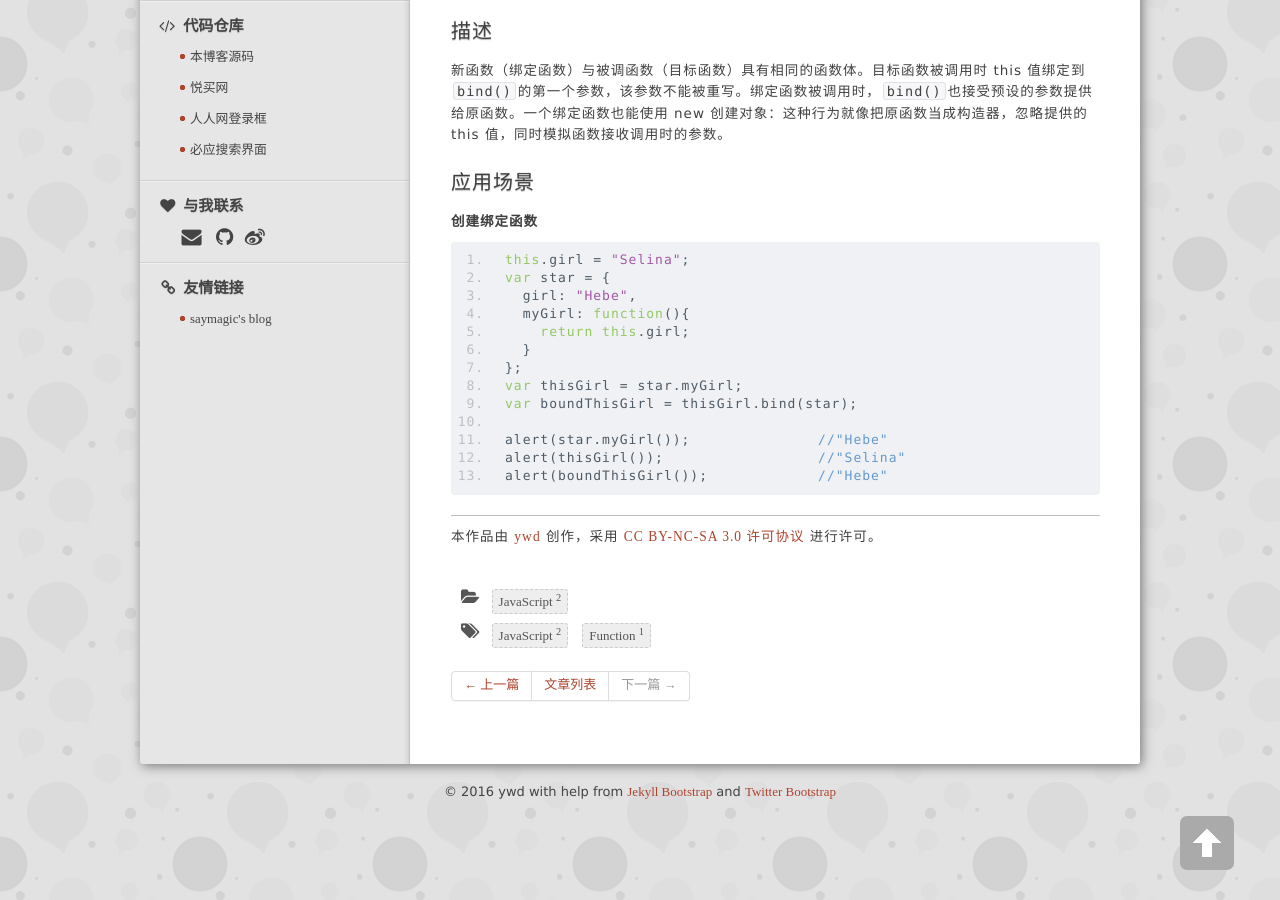
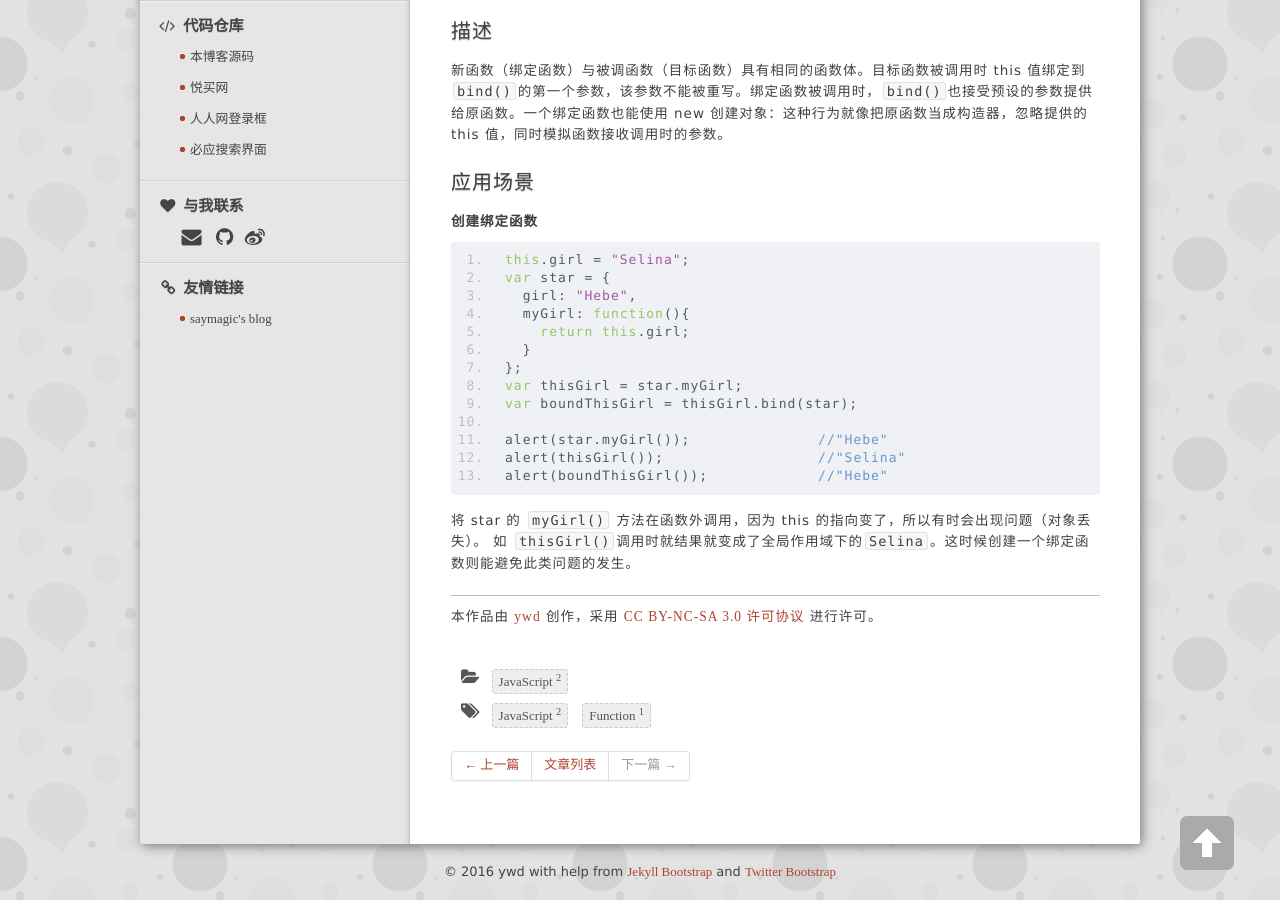
Before and after one commit to wendyppy/0-0-9.github.io, a Jekyll site: the page built from _posts/2016-07-22-apply-call-bind-in-js.md, in a window 1280 px wide and 900 px high, scrolled down 3936 px. Built offline with Jekyll 4.4.1, drawn with Linux system fonts in a browser that asks for light colours; nearby versions of some CDN libraries; library files that are not in the unit come from our copies; Markdown is read by kramdown in place of the engine named in the settings; comment, search, counter and statistics services are not loaded.

Commit message:
alter apply

```diff
--- a/_posts/2016-07-22-apply-call-bind-in-js.md
+++ b/_posts/2016-07-22-apply-call-bind-in-js.md
@@ -217,3 +217,5 @@ alert(star.myGirl());		//"Hebe"
 alert(thisGirl());			//"Selina"
 alert(boundThisGirl());		//"Hebe"
 </pre>
+
+将 star 的 `myGirl()` 方法在函数外调用，因为 this 的指向变了，所以有时会出现问题（对象丢失）。 如 `thisGirl()`调用时就结果就变成了全局作用域下的`Selina`。这时候创建一个绑定函数则能避免此类问题的发生。
```
